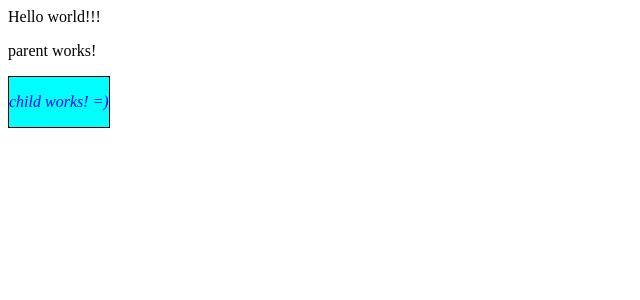
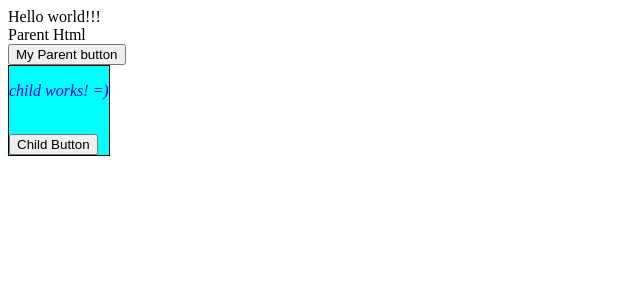
Before and after one commit to MaximHide/my-dream-app, an Angular app: page / in a window 1280 px wide. Shown: the top 300 px of the page, without its empty margins (0-640 px from the left). Built offline with nearby package versions, Linux system fonts and the light colour scheme.

Commit message:
lesson 1+2

```diff
--- a/src/app/family-module/child/child.component.html
+++ b/src/app/family-module/child/child.component.html
@@ -1 +1,4 @@
 <p>child works! =)</p>
+{{childField}}
+<br>
+<button (click)= eventInChildOccured() >Child Button</button>
--- a/src/app/family-module/child/child.component.ts
+++ b/src/app/family-module/child/child.component.ts
@@ -1,4 +1,4 @@
-import { Component, OnInit } from '@angular/core';
+import {Component, EventEmitter, Input, OnInit, Output} from '@angular/core';
 
 @Component({
   selector: 'app-child',
@@ -6,10 +6,16 @@ import { Component, OnInit } from '@angular/core';
   styleUrls: ['./child.component.css']
 })
 export class ChildComponent implements OnInit {
+  @Input() childField
+  @Output() childOutput: EventEmitter<boolean> = new EventEmitter<boolean>();
 
   constructor() { }
 
   ngOnInit() {
   }
 
+
+  eventInChildOccured() {
+    this.childOutput.emit(true);
+  }
 }
--- a/src/app/family-module/family.module.ts
+++ b/src/app/family-module/family.module.ts
@@ -2,6 +2,7 @@ import { NgModule } from '@angular/core';
 import { CommonModule } from '@angular/common';
 import {ChildComponent} from '../family-module/child/child.component';
 import {ParentComponent} from '../family-module/parent/parent.component';
+import {FormsModule} from "@angular/forms";
 
 
 
@@ -12,7 +13,8 @@ import {ParentComponent} from '../family-module/parent/parent.component';
     ParentComponent
   ],
   imports: [
-    CommonModule
+    CommonModule,
+    FormsModule
   ],
   exports: [
     ChildComponent,
--- a/src/app/family-module/parent/parent.component.html
+++ b/src/app/family-module/parent/parent.component.html
@@ -1,4 +1,18 @@
-<p>parent works!</p>
+<!--<p>parent works!</p>-->
 
 
-<app-child></app-child>
+
+<!--{{field}}<br>-->
+<!--<button (click)="getDataFromButton(true)">Press button</button>-->
+
+<!--<input [(ngModel)]="field">-->
+
+
+<!--<button [style.color]="color" (click)="changeColor()">My button</button>-->
+
+<br>
+Parent Html
+<br>
+<button (click)="changeDataParentField()">My Parent button</button>
+<!--<app-child [childField]="parentField"></app-child>-->
+<app-child (childOutput) = "getEventFromChild($event)"></app-child>
--- a/src/app/family-module/parent/parent.component.ts
+++ b/src/app/family-module/parent/parent.component.ts
@@ -6,10 +6,34 @@ import { Component, OnInit } from '@angular/core';
   styleUrls: ['./parent.component.css']
 })
 export class ParentComponent implements OnInit {
-
+  field;
+  color;
+  parentField;
   constructor() { }
 
   ngOnInit() {
+    this.color = 'red';
+    this.parentField = 'Parent Field';
+  }
+
+
+  getDataFromButton(data: any) {
+    this.field = data;
+    console.log(data);
+  }
+
+
+  changeColor() {
+    this.color = 'green';
+  }
+
+
+  changeDataParentField() {
+this.parentField = 'New text';
+  }
+
+  getEventFromChild(event: any) {
+    console.log(event);
   }
 
 }
```
